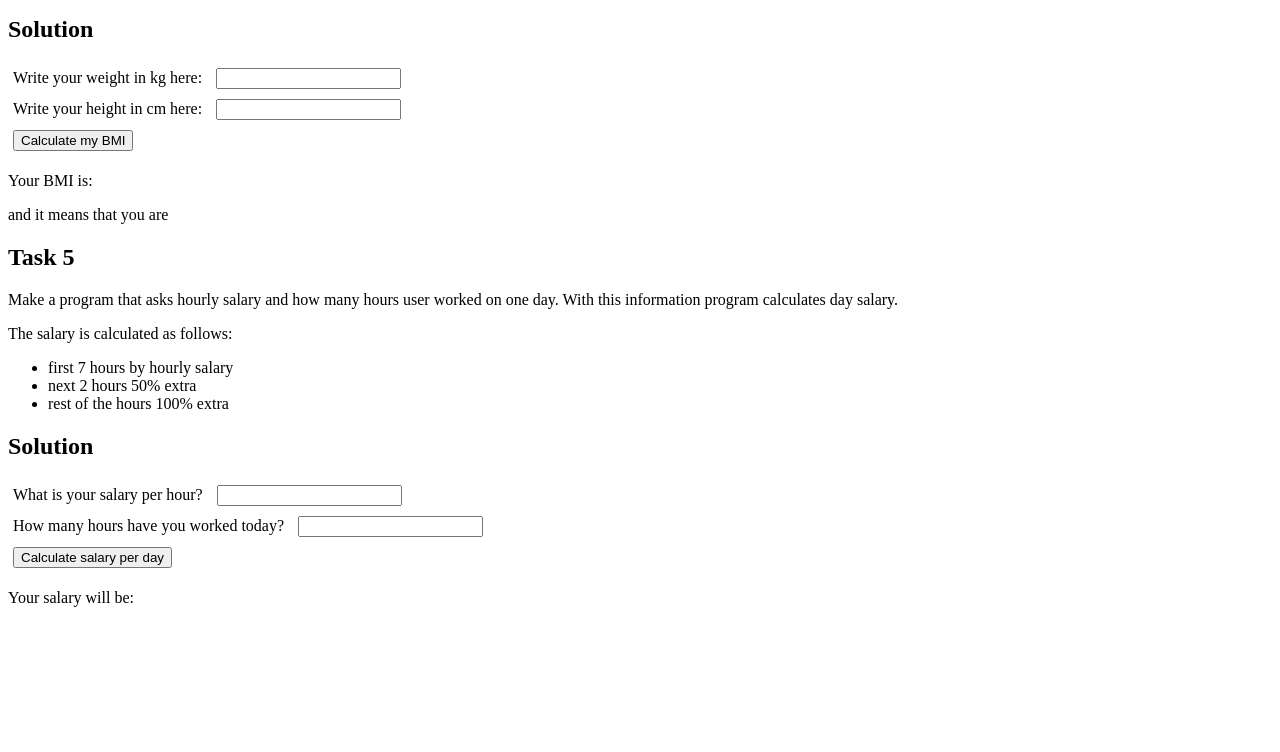
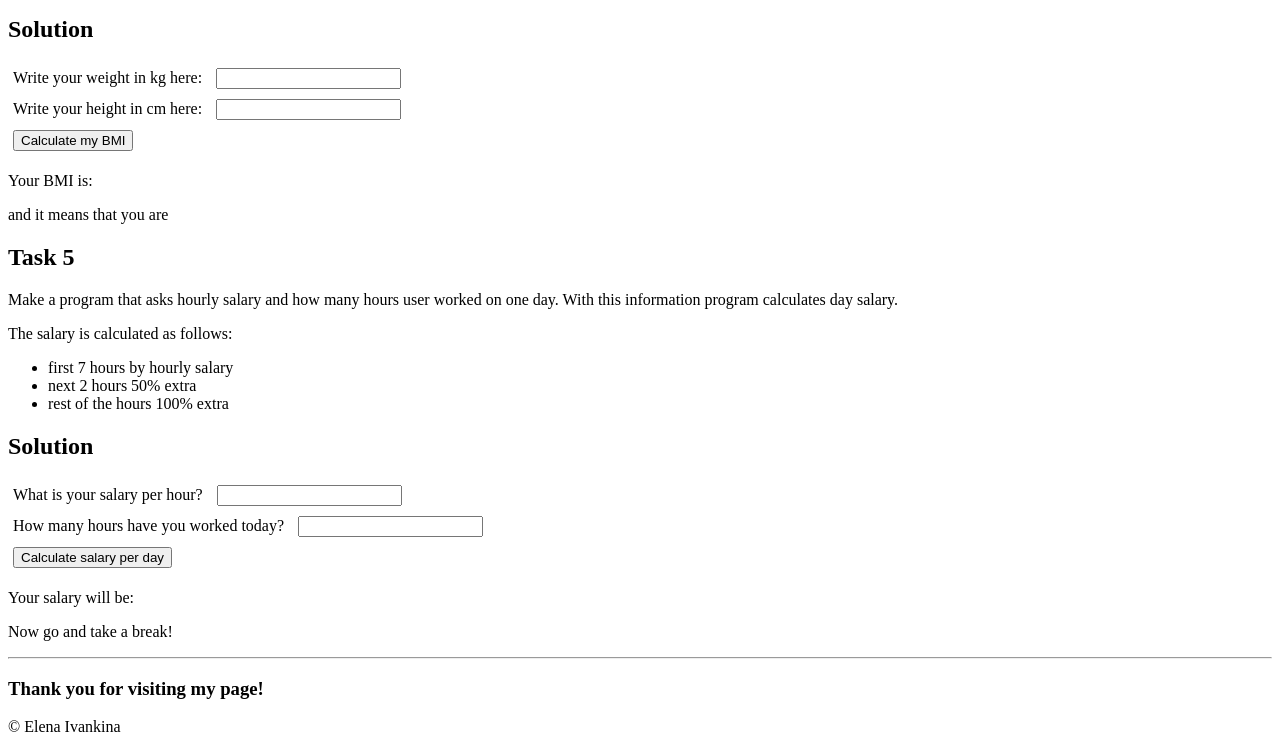
Before and after one commit to ElenaIf/JS, a plain HTML site: page Day3tasksForWeek2/index.html in a window 1280 px wide. Shown: the part 1388-2140 px from the top of the page. Before the commit the page ends 2011 px from the top, so only its background shows below. Drawn offline with Linux system fonts and the light colour scheme.

Commit message:
Exercises from week 2

```diff
--- a/Day3tasksForWeek2/index.html
+++ b/Day3tasksForWeek2/index.html
@@ -7,6 +7,7 @@
     <title>Tasks week 2</title>
   </head>
   <body>
+    <main>
       <section>
         <h1>List of tasks</h1>
         <ul>
@@ -45,11 +46,11 @@
       <section>
         <h1 id="task2">Task 2</h1>
         <p>
-        Make a program that asks three numbers from the user. Program prints out
-        sum of the numbers, if any of the numbers is positive. If all the
-        numbers are positive, also print out multiplication. If all numbers are
-        negative, text "only negatives" is printed. Handle zero as positive in
-        this assignment.
+          Make a program that asks three numbers from the user. Program prints
+          out sum of the numbers, if any of the numbers is positive. If all the
+          numbers are positive, also print out multiplication. If all numbers
+          are negative, text "only negatives" is printed. Handle zero as
+          positive in this assignment.
         </p>
         <h2>Solution</h2>
         <form>
@@ -139,8 +140,8 @@
       <section>
         <h1 id="task5">Task 5</h1>
         <p>
-        Make a program that asks hourly salary and how many hours user worked on
-        one day. With this information program calculates day salary.
+          Make a program that asks hourly salary and how many hours user worked
+          on one day. With this information program calculates day salary.
         </p>
         <p>The salary is calculated as follows:</p>
         <ul>
@@ -162,7 +163,14 @@
         </form>
         <button onclick="calculateSalary()">Calculate salary per day</button>
         <p>Your salary will be: <span id="salaryResult"></span></p>
+        <p>Now go and take a break!</p>
       </section>
+      <hr />
+    </main>
+    <footer>
+      <h3>Thank you for visiting my page!</h3>
+      <p>© Elena Ivankina</p>
+    </footer>
 
     <script src="main.js"></script>
   </body>
```
Lines whose indentation alone changed are shown as unchanged.
